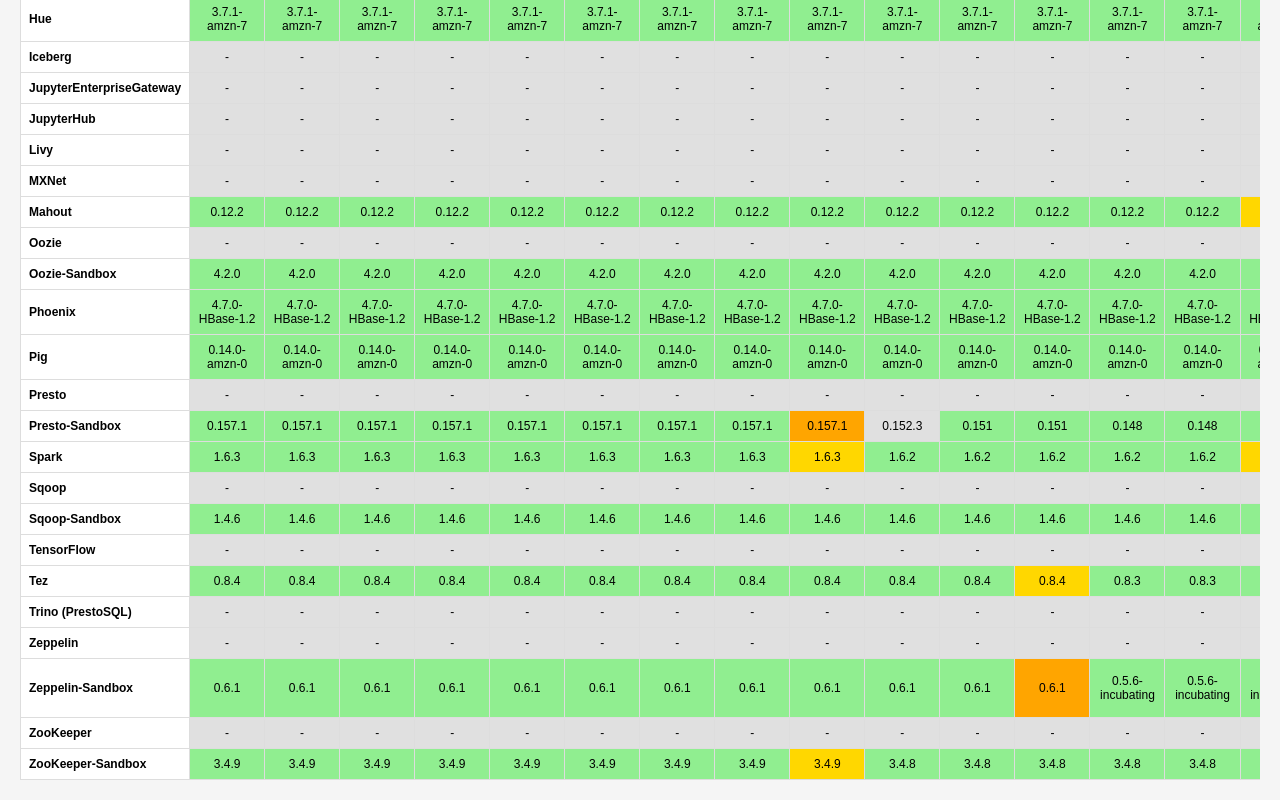
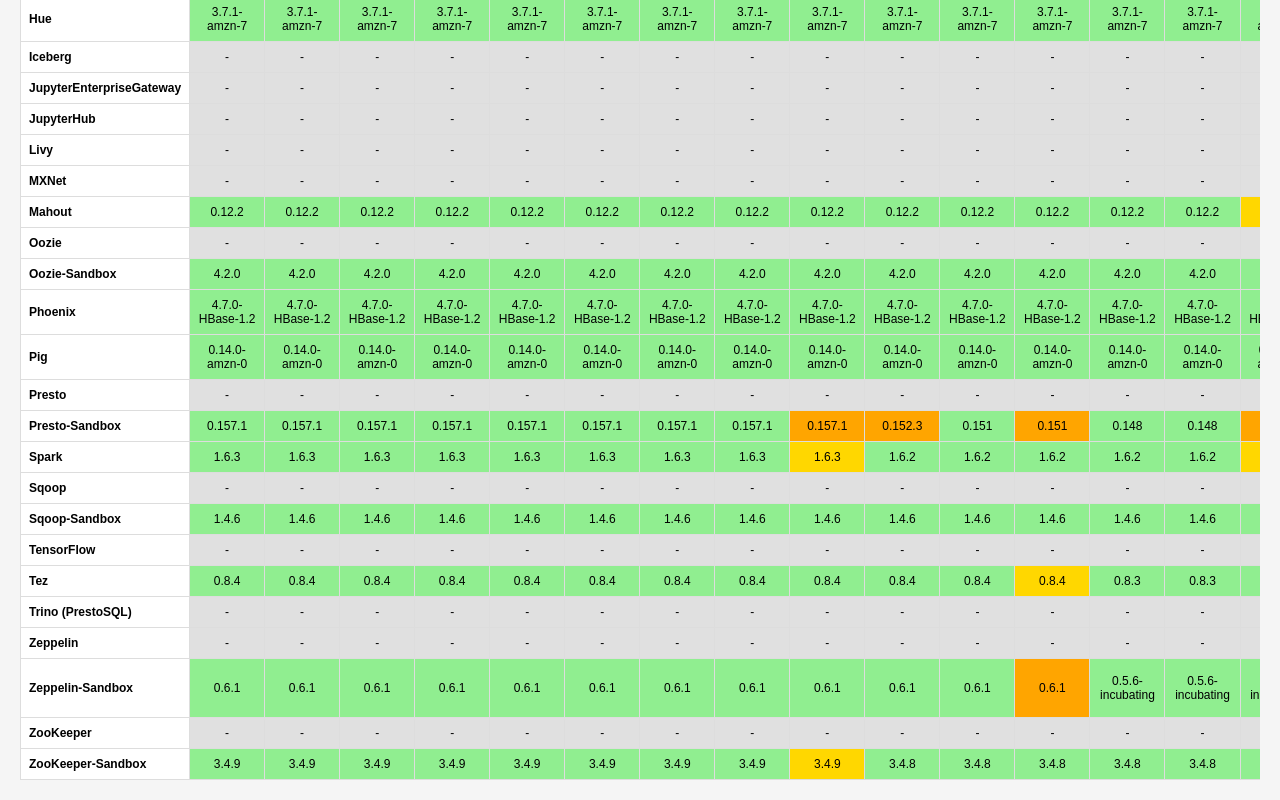
Before and after one commit to apmechev/emr-versions, a plain HTML site: page emr-4.x.html in a window 1280 px wide. Shown: the part 607-1407 px from the top of the page. Drawn offline with Linux system fonts and the light colour scheme.

Commit message:
chore(yld-chore): 🐛handle no incremental

```diff
--- a/emr-4.x.html
+++ b/emr-4.x.html
@@ -88,8 +88,8 @@
 
         function parseVersion(v) {
             if (v === "-") return null;
-            const match = v.match(/(\d+)\.(\d+)\.(\d+)/);
-            return match ? [parseInt(match[1]), parseInt(match[2]), parseInt(match[3])] : null;
+            const match = v.match(/(\d+)\.(\d+)(?:\.(\d+))?/);
+            return match ? [parseInt(match[1]), parseInt(match[2]), parseInt(match[3] || 0)] : null;
         }
 
         function compareVersions(curr, prev) {
```
Also changed, not shown: emr-5.x.html (+2 -2 lines), emr-6.x.html (+2 -2 lines), emr-7.x.html (+2 -2 lines).
